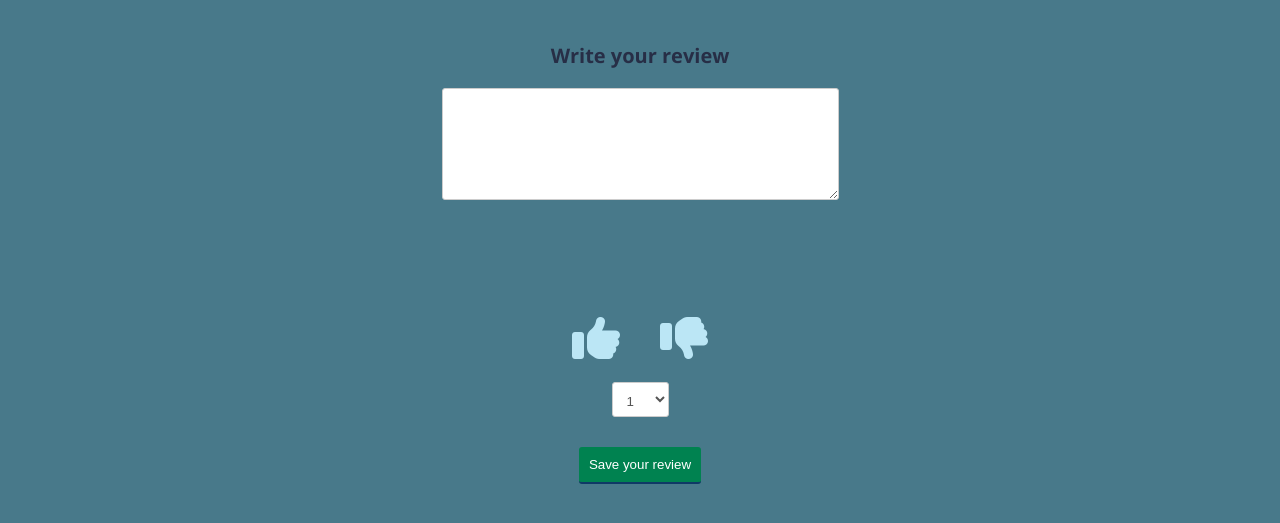
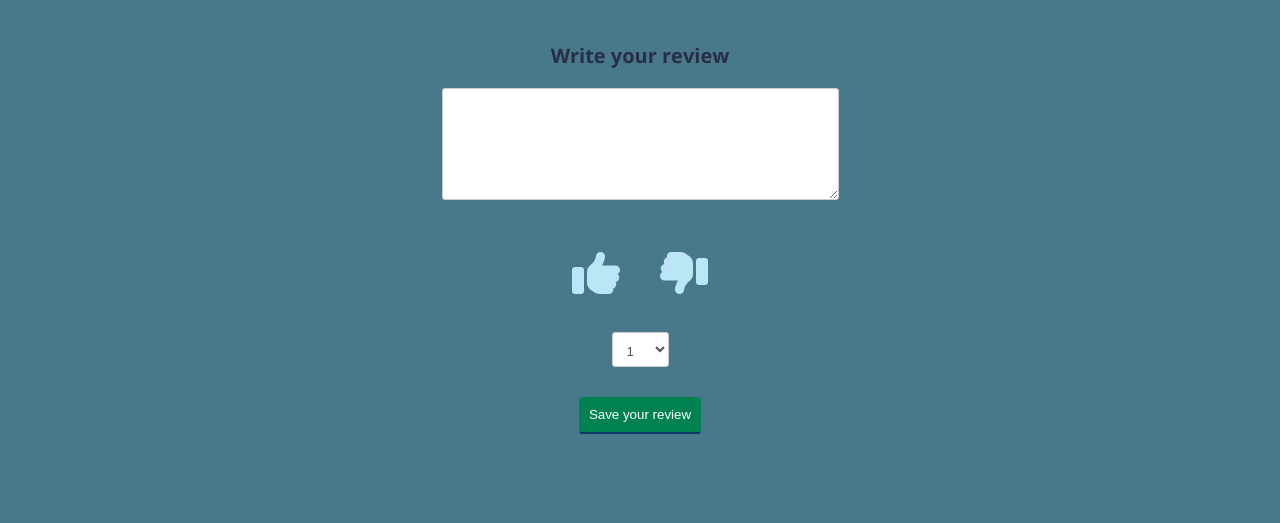
Before and after one commit to fluid-designs/Vewr, a React app: page /review/1 in a window 1280 px wide. Shown: the part 191-714 px from the top of the page. Built offline with nearby package versions, Linux system fonts and the light colour scheme; no server answers.

Commit message:
Fixed thumbs positioning

```diff
--- a/src/components/review/review.js
+++ b/src/components/review/review.js
@@ -9,7 +9,11 @@ export default class Review extends Component {
       movie: {},
       review: '',
       rating: 1,
-      recommended: ''
+      recommended: '',
+      active: {
+        like: "",
+        dislike: ""
+      }
     };
   }
 
@@ -83,27 +87,24 @@ export default class Review extends Component {
       });
   };
 
-  // thumbsUpOrDown('click', event) {
-  //   $('.like, .dislike').on('click', function() {
-  //     event.preventDefault();
-  //     $('.active').removeClass('active');
-  //     $(this).addClass('active');
-  //   });
-  // }
-
   thumbsUp = () => {
     this.setState({
-      recommended: 1
+      recommended: 1,
+      active: {
+        like: "active",
+        dislike: ""
+      }
+    });
+  };
 
-    });
-    //console.log('thumbs up', this.state.recommended)
-  };
   thumbsDown = () => {
     this.setState({
-      recommended: 0
-
+      recommended: 0,
+      active: {
+        like: "",
+        dislike: "active"
+      }
     });
-    //console.log('thumbs down', this.state.recommended)
   };
 
   render() {
@@ -135,19 +136,18 @@ export default class Review extends Component {
               required
             />
             <div className="thumbsUpOrDown">
-
               <div className="rating">
                 {/* <!-- Thumbs up --> */}
                 <div className="like grow">
-                  <i onClick={this.thumbsUp} value='like' className="fa fa-thumbs-up fa-3x like" aria-hidden="true"></i>
+                  <i onClick={this.thumbsUp} className={`fa fa-thumbs-up fa-3x like ${this.state.active.like}`} aria-hidden="true"></i>
                 </div>
                 {/* <!-- Thumbs down --> */}
                 <div className="dislike grow">
-                  <i onClick={this.thumbsDown} value='dislike'  className="fa fa-thumbs-down fa-3x like" aria-hidden="true"></i>
+                  <i onClick={this.thumbsDown} className={`fa fa-thumbs-down fa-3x like ${this.state.active.dislike}`} aria-hidden="true"></i>
                 </div>
               </div>
+            </div>
 
-            </div>
             <select
               value={this.state.rating}
               onChange={this.handleChangeRating}
--- a/src/styles/components/review.scss
+++ b/src/styles/components/review.scss
@@ -21,11 +21,13 @@
   }
 
   .thumbsUpOrDown{
+    display: flex;
+
     .rating {
-      display: inline-block;
+      // display: inline-block;
       width: 100%;
-      margin-top: 40px;
-      padding-top: 40px;
+      margin-top: 15px;
+      margin-bottom: 15px;
       text-align: center;
     }
 
@@ -36,16 +38,16 @@
       margin: 10px;
     }
 
-    .dislike:hover,
-    .like:hover {
-      color: #2EBDD1;
-      transition: all .2s ease-in-out;
-      transform: scale(1.1);
+    .dislike {
+      transform: scaleX(-1);
+      -moz-transform: scaleX(-1);
+      -webkit-transform: scaleX(-1);
+      -ms-transform: scaleX(-1);
     }
 
     .active {
       color: #2EBDD1;
+      transform: scale(1.2);
     }
   }
-
 }
```
